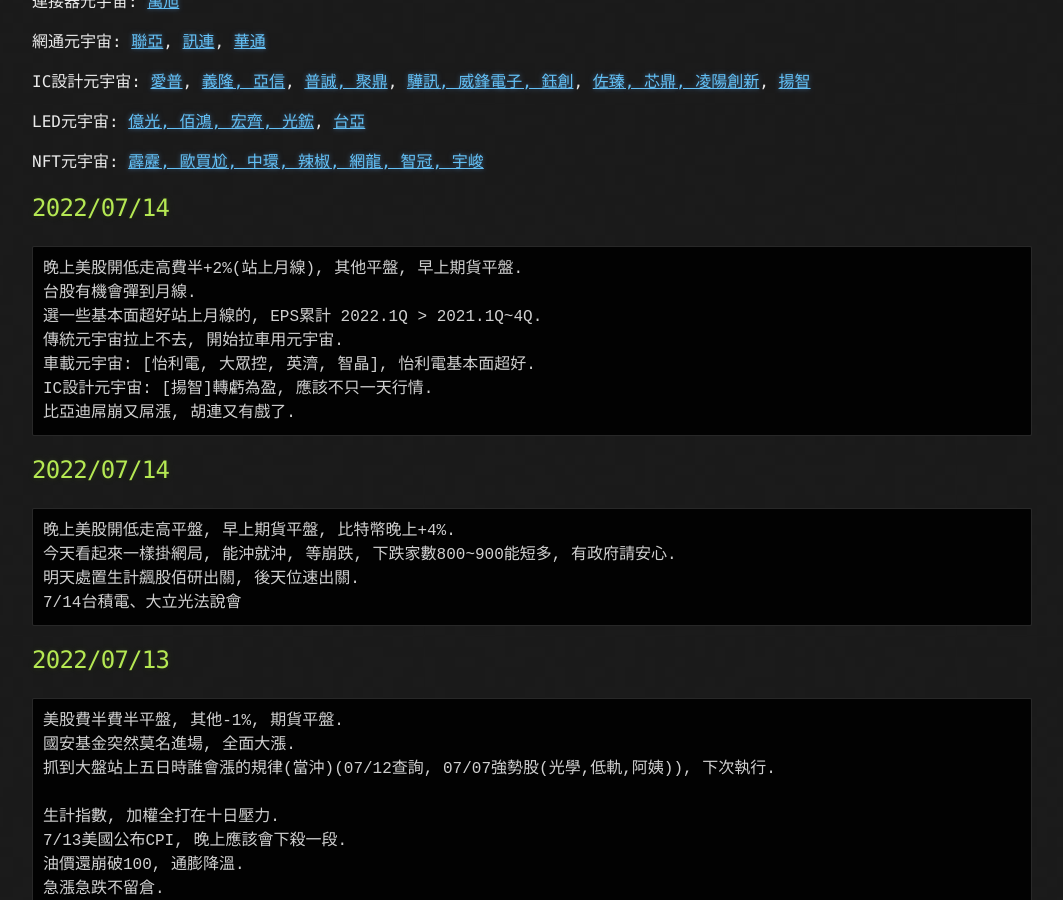
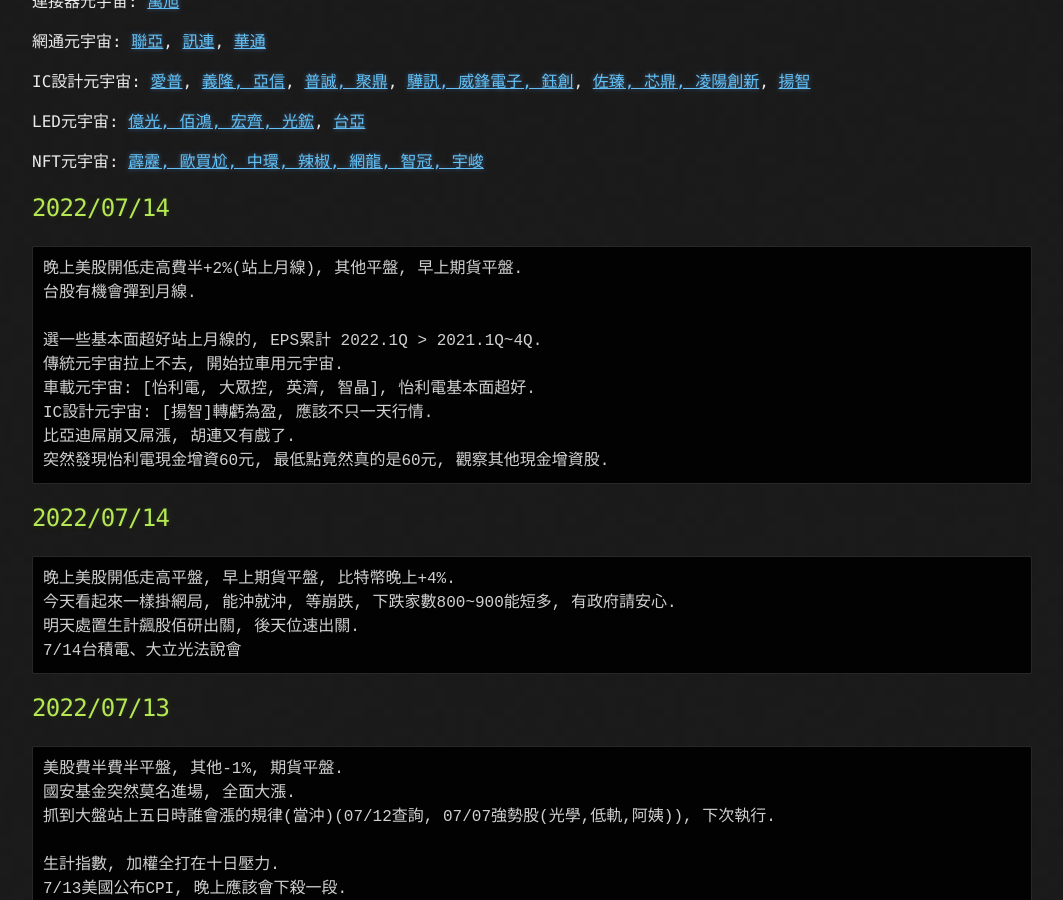
Before and after one commit to lepg5487/Stock_God, a Jekyll site: the page built from index.md, in a window 1280 px wide and 900 px high, scrolled down 428 px. Shown: the whole window, without its empty margins (108-1171 px from the left). Built offline with Jekyll 4.4.1, drawn with Linux system fonts in a browser that asks for light colours; our own code applies the rules of GitHub Pages for plain Markdown files.

Commit message:
Update index.md

````diff
--- a/index.md
+++ b/index.md
@@ -23,11 +23,13 @@
 ```
 晚上美股開低走高費半+2%(站上月線), 其他平盤, 早上期貨平盤.
 台股有機會彈到月線.
+
 選一些基本面超好站上月線的, EPS累計 2022.1Q > 2021.1Q~4Q.
 傳統元宇宙拉上不去, 開始拉車用元宇宙.
 車載元宇宙: [怡利電, 大眾控, 英濟, 智晶], 怡利電基本面超好.
 IC設計元宇宙: [揚智]轉虧為盈, 應該不只一天行情.
 比亞迪屌崩又屌漲, 胡連又有戲了.
+突然發現怡利電現金增資60元, 最低點竟然真的是60元, 觀察其他現金增資股.
 ```
 
 ## 2022/07/14
````
